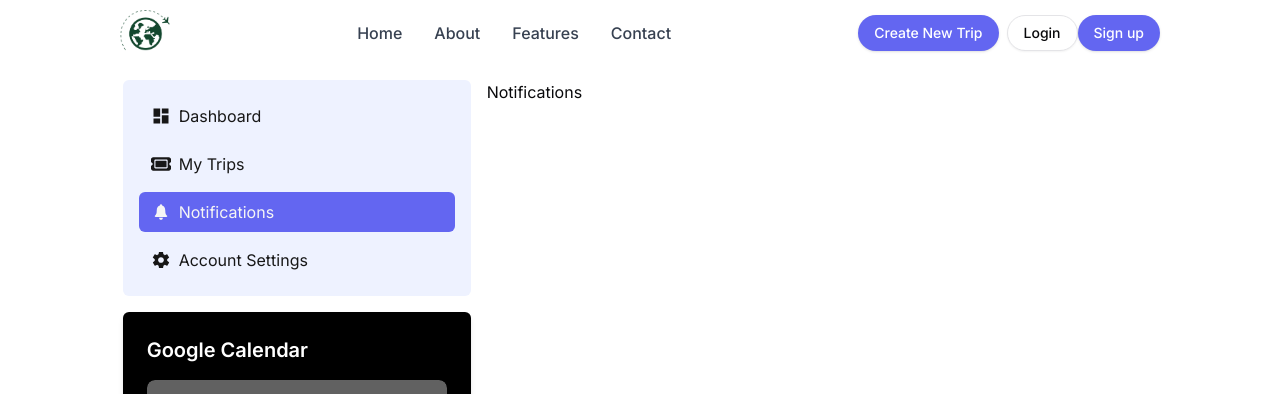
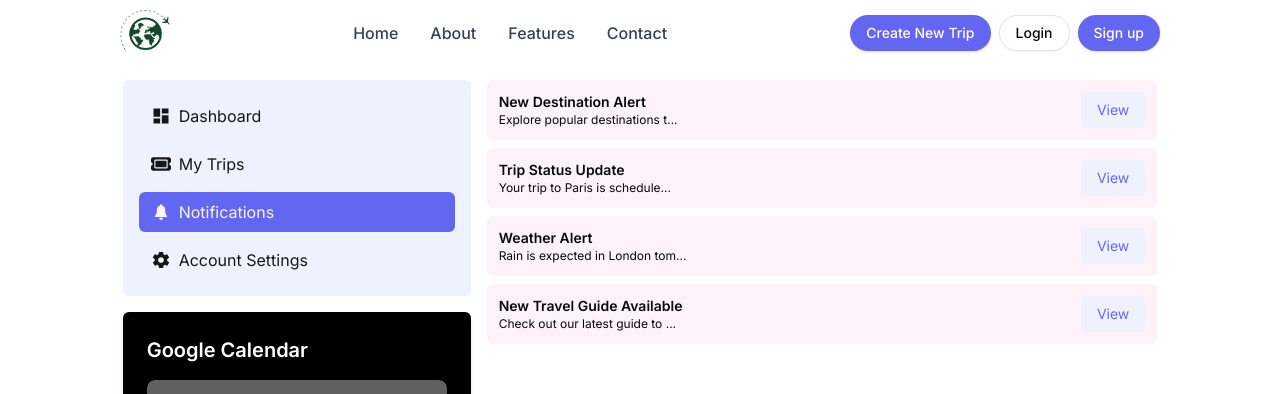
Before and after one commit to haquedot/tripsmart, a Next.js app: page /dashboard/notification in a window 1280 px wide. Shown: the top 394 px of the page. Built offline with nearby package versions, Linux system fonts and the light colour scheme; grey boxes are pictures that could not be loaded.

Commit message:
create notification section on dashboard

```diff
--- a/src/app/dashboard/notification/page.tsx
+++ b/src/app/dashboard/notification/page.tsx
@@ -1,13 +1,69 @@
-// dashboard of trip smart
-
 'use client';
 
+import { useState } from 'react';
+
+type Notification = {
+    id: number;
+    title: string;
+    message: string;
+};
+
 export default function Notifications() {
+    const [showModal, setShowModal] = useState(false);
+    const [currentNotification, setCurrentNotification] = useState<Notification | null>(null);
+
+    const notifications: Notification[] = [
+        { id: 1, title: 'New Destination Alert', message: 'Explore popular destinations trending this season.' },
+        { id: 2, title: 'Trip Status Update', message: 'Your trip to Paris is scheduled to start in 2 days. Prepare for an exciting journey!' },
+        { id: 3, title: 'Weather Alert', message: 'Rain is expected in London tomorrow. Plan accordingly!' },
+        { id: 4, title: 'New Travel Guide Available', message: 'Check out our latest guide to Tokyo to enhance your travel experience.' },
+    ];
+
+    const handleView = (notification: Notification) => {
+        setCurrentNotification(notification);
+        setShowModal(true);
+    };
+
+    const closeModal = () => {
+        setShowModal(false);
+        setCurrentNotification(null);
+    };
+
     return (
-            <div className="flex flex-col lg:flex-row lg:h-screen">
-                <h1>
-                    Notifications
-                </h1>
+        <div className="w-full flex flex-col lg:h-screen">
+            <div className="w-full flex flex-col gap-2">
+                {notifications.map((notification) => (
+                    <div key={notification.id} className="w-full flex justify-between bg-pink-50 p-3 rounded-md">
+                        <div className="block">
+                            <h3 className="text-sm font-semibold">{notification.title}</h3>
+                            <p className="text-xs">{notification.message.slice(0, 30)}...</p>
+                        </div>
+                        <div className="flex">
+                            <button
+                                onClick={() => handleView(notification)}
+                                className="bg-indigo-50 hover:bg-indigo-500 text-indigo-500 hover:text-white px-4 py-2 rounded-sm text-sm"
+                            >
+                                View
+                            </button>
+                        </div>
+                    </div>
+                ))}
             </div>
+
+            {showModal && currentNotification && (
+                <div className="fixed inset-0 flex items-center justify-center z-50 bg-black bg-opacity-50">
+                    <div className="bg-white p-6 rounded-lg shadow-lg w-1/3">
+                        <h2 className="text-lg font-semibold mb-4">{currentNotification.title}</h2>
+                        <p className="text-sm mb-6">{currentNotification.message}</p>
+                        <button
+                            onClick={closeModal}
+                            className="bg-indigo-500 hover:bg-indigo-600 text-white px-4 py-2 rounded-md"
+                        >
+                            Close
+                        </button>
+                    </div>
+                </div>
+            )}
+        </div>
     );
 }
--- a/src/components/Navbar.tsx
+++ b/src/components/Navbar.tsx
@@ -4,7 +4,7 @@ import React, { useState, useEffect } from 'react';
 import Link from 'next/link';
 import { Button } from './ui/button';
 import { Logo } from './Logo';
-import { useRouter } from 'next/navigation';
+import { usePathname, useRouter } from 'next/navigation';
 import { IoMdClose } from 'react-icons/io';
 import { RiMenu3Fill } from 'react-icons/ri';
 import {
@@ -14,7 +14,7 @@ import {
     DropdownMenuLabel,
     DropdownMenuSeparator,
     DropdownMenuTrigger,
-} from "@/components/ui/dropdown-menu"
+} from "@/components/ui/dropdown-menu";
 import { FaUser } from 'react-icons/fa';
 import toast from 'react-hot-toast';
 import CreateTripForm from './CreateTripForm';
@@ -24,13 +24,11 @@ const Navbar: React.FC = () => {
     const [isOpen, setIsOpen] = useState(false);
     const [hasScrolled, setHasScrolled] = useState(false);
     const router = useRouter();
+    const pathname = usePathname();
+
     useEffect(() => {
         const handleScroll = () => {
-            if (window.scrollY > 0) {
-                setHasScrolled(true);
-            } else {
-                setHasScrolled(false);
-            }
+            setHasScrolled(window.scrollY > 0);
         };
 
         window.addEventListener('scroll', handleScroll);
@@ -39,19 +37,17 @@ const Navbar: React.FC = () => {
         };
     }, []);
 
-
     const handleLogout = () => {
         document.cookie = `token=; path=/; expires=Thu, 01 Jan 1970 00:00:00 GMT`;
         toast.success('Logout successful!');
         router.push('/login');
-    }
+    };
+
+    const isActiveLink = (path: string) => pathname === path ? 'text-indigo-500' : 'text-gray-700';
 
     return (
         <>
-            <nav
-                className={`bg-white px-4 py-2.5 fixed w-full z-20 top-0 left-0 transition-shadow duration-300 ${hasScrolled ? 'shadow-md' : ''
-                    }`}
-            >
+            <nav className={`bg-white px-4 py-2.5 fixed w-full z-20 top-0 left-0 transition-shadow duration-300 ${hasScrolled ? 'shadow-md' : ''}`}>
                 <div className="sm:w-10/12 mx-auto flex flex-wrap justify-between items-center mx-auto">
                     <Link href="/" className="flex items-center">
                         <span className="self-center text-xl font-semibold whitespace-nowrap">
@@ -68,7 +64,6 @@ const Navbar: React.FC = () => {
                                     <CreateTripForm />
                                 </DialogContent>
                             </Dialog>
-                            {/* show dropdown menu if token is available in cookie only */}
                             {
                                 document.cookie.includes('token') ? (
                                     <DropdownMenu>
@@ -89,102 +84,51 @@ const Navbar: React.FC = () => {
                                         </DropdownMenuContent>
                                     </DropdownMenu>
                                 ) : (
-                                    <div className="flex">
-                                        <Button variant={'outline'} onClick={() => router.push('/login')}>Login</Button>
-                                        <Button onClick={() => router.push('/signup')}>
-                                            Sign up
-                                        </Button>
+                                    <div className="flex gap-2">
+                                        <Button variant="outline" onClick={() => router.push('/login')}>Login</Button>
+                                        <Button onClick={() => router.push('/signup')}>Sign up</Button>
                                     </div>
                                 )
                             }
                         </div>
-
                     </div>
-                    <button
-                        onClick={() => setIsOpen(!isOpen)}
-                        className="inline-flex items-center p-2 ml-1 text-sm text-black lg:hidden"
-                        aria-controls="mobile-menu"
-                        aria-expanded={isOpen}
-                    >
+                    <button onClick={() => setIsOpen(!isOpen)} className="inline-flex items-center p-2 ml-1 text-sm text-black lg:hidden" aria-controls="mobile-menu" aria-expanded={isOpen}>
                         <RiMenu3Fill className='font-bold' />
                     </button>
 
                     {/* Sidebar Menu for Mobile */}
-                    <div
-                        className={`fixed top-0 left-0 h-full w-64 bg-white shadow-md transform ${isOpen ? 'translate-x-0' : '-translate-x-full'
-                            } transition-transform duration-300 ease-in-out lg:hidden`}
-                    >
+                    <div className={`fixed top-0 left-0 h-full w-64 bg-white shadow-md transform ${isOpen ? 'translate-x-0' : '-translate-x-full'} transition-transform duration-300 ease-in-out lg:hidden`}>
                         <div className="flex items-center justify-between p-4">
                             <Link href="/" className="flex items-center">
-                                <span className="self-center text-md font-semibold whitespace-nowrap">
-                                    TripSmart
-                                </span>
+                                <span className="self-center text-md font-semibold whitespace-nowrap">TripSmart</span>
                             </Link>
-                            <button
-                                onClick={() => setIsOpen(false)}
-                                className="text-gray-600 hover:text-gray-900 focus:outline-none"
-                            >
+                            <button onClick={() => setIsOpen(false)} className="text-gray-600 hover:text-gray-900 focus:outline-none">
                                 <IoMdClose />
                             </button>
                         </div>
                         <ul className="flex flex-col mt-4 font-medium">
-                            <li className="py-2 px-4 hover:bg-gray-100">
-                                <Link href="/">
-                                    <span className="text-gray-700">Home</span>
-                                </Link>
-                            </li>
-                            <li className="py-2 px-4 hover:bg-gray-100">
-                                <Link href="/about">
-                                    <span className="text-gray-700">About</span>
-                                </Link>
-                            </li>
-                            <li className="py-2 px-4 hover:bg-gray-100">
-                                <Link href="/features">
-                                    <span className="text-gray-700">Features</span>
-                                </Link>
-                            </li>
-                            <li className="py-2 px-4 hover:bg-gray-100">
-                                <Link href="/contact">
-                                    <span className="text-gray-700">Contact</span>
-                                </Link>
-                            </li>
+                            {['/', '/about', '/features', '/contact'].map((path, index) => (
+                                <li key={index} className="py-2 px-4 hover:bg-gray-100">
+                                    <Link href={path}>
+                                        <span className={`${isActiveLink(path)}`}>{path === '/' ? 'Home' : path.slice(1).charAt(0).toUpperCase() + path.slice(2)}</span>
+                                    </Link>
+                                </li>
+                            ))}
                         </ul>
                     </div>
                     {/* End Sidebar */}
 
-                    <div
-                        className="hidden justify-between items-center w-full lg:flex lg:w-auto lg:order-1"
-                        id="mobile-menu"
-                    >
+                    <div className="hidden justify-between items-center w-full lg:flex lg:w-auto lg:order-1" id="mobile-menu">
                         <ul className="flex flex-col mt-4 font-medium lg:flex-row lg:space-x-8 lg:mt-0">
-                            <li>
-                                <Link href="/">
-                                    <span className="block py-2 pr-4 pl-3 text-gray-700 hover:bg-gray-100 lg:hover:bg-transparent lg:border-0 lg:hover:text-blue-700 lg:p-0">
-                                        Home
-                                    </span>
-                                </Link>
-                            </li>
-                            <li>
-                                <Link href="/about">
-                                    <span className="block py-2 pr-4 pl-3 text-gray-700 hover:bg-gray-100 lg:hover:bg-transparent lg:border-0 lg:hover:text-blue-700 lg:p-0">
-                                        About
-                                    </span>
-                                </Link>
-                            </li>
-                            <li>
-                                <Link href="/features">
-                                    <span className="block py-2 pr-4 pl-3 text-gray-700 hover:bg-gray-100 lg:hover:bg-transparent lg:border-0 lg:hover:text-blue-700 lg:p-0">
-                                        Features
-                                    </span>
-                                </Link>
-                            </li>
-                            <li>
-                                <Link href="/contact">
-                                    <span className="block py-2 pr-4 pl-3 text-gray-700 hover:bg-gray-100 lg:hover:bg-transparent lg:border-0 lg:hover:text-blue-700 lg:p-0">
-                                        Contact
-                                    </span>
-                                </Link>
-                            </li>
+                            {['/', '/about', '/features', '/contact'].map((path, index) => (
+                                <li key={index}>
+                                    <Link href={path}>
+                                        <span className={`${isActiveLink(path)} block py-2 pr-4 pl-3 hover:bg-gray-100 lg:hover:bg-transparent lg:border-0 lg:hover:text-blue-700 lg:p-0`}>
+                                            {path === '/' ? 'Home' : path.slice(1).charAt(0).toUpperCase() + path.slice(2)}
+                                        </span>
+                                    </Link>
+                                </li>
+                            ))}
                         </ul>
                     </div>
                 </div>
```
